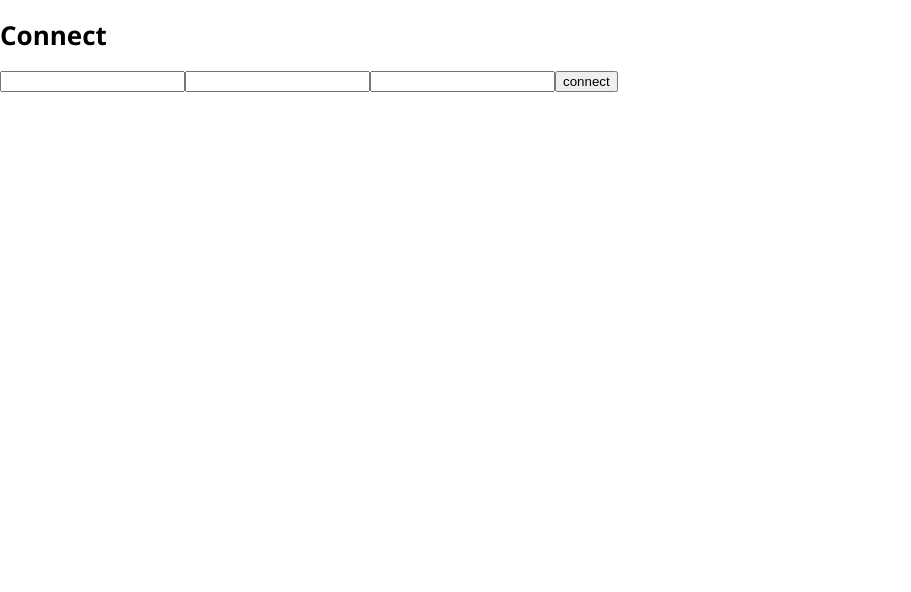
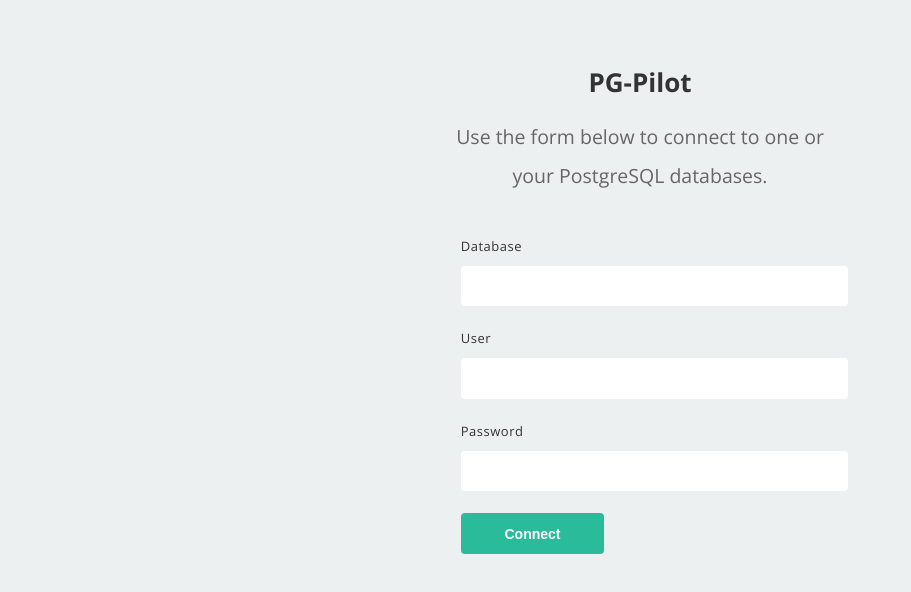
Before and after one commit to saidM/pg-pilot, a React (Create React App) app: page /connect in a window 1280 px wide. Shown: the top 592 px of the page, without its empty margins (0-911 px from the left). Built offline with nearby package versions, Linux system fonts and the light colour scheme; no server answers.

Commit message:
Add styling to login page

```diff
--- a/public/index.html
+++ b/public/index.html
@@ -8,7 +8,16 @@
   <style>
     body { margin: 0; font-family: 'Open Sans'; font-size: 13px }
 
-    div#root { width: 100%}
+    div#connect { height: 100vh; margin: 0; background: #ECF0F1 }
+    div#connect h1 { margin-top: 0; padding-top: 5%; text-align: center; color: #333 }
+    div#connect h2 { line-height: 2; width: 30%; margin: auto; text-align: center; color: #666; font-weight: 300 }
+    div#connect form { width: 35%; margin: 10% 32.5%; margin-top: 2.5%;}
+    div#connect form:after { clear: both; display: block; content: ''; }
+    div#connect form p { margin-bottom: 0; padding: 0 10%; width: 80%; line-height: 3}
+    div#connect form p:last-of-type { margin-top: 5%; }
+    div#connect form label { display: block; font-size: 13px; color: #333; letter-spacing: 0.5px; font-weight: 400}
+    div#connect form input { background: #fff; padding: 3.5% 4%; font-size: 13px; border-radius: 4px; width: 100%; border: 0; outline: 0;}
+    div#connect form input[type="submit"] { width: 40%; background: #2ABB9B; border-radius: 3px; text-transform: capitalize; font-weight: 600; cursor: pointer; border-radius: 4px; color: #fff; font-size: 14px; border: 0 }
 
     header { border-bottom: 1px solid #67809F; color: #67809F; letter-spacing: 0.25px }
     header ul { margin: 0; padding: 0 }
--- a/src/Connect.js
+++ b/src/Connect.js
@@ -10,18 +10,30 @@ class Connect extends Component {
 
     axios.post('http://127.0.1:8080/login', credentials)
       .then(response => browserHistory.push('/'))
-      .catch(err => console.error(err))
+      .catch(err => alert('Invalid credentials'))
   }
 
   render() {
     return (
-      <div>
-        <h1>Connect</h1>
+      <div id="connect">
+        <h1>PG-Pilot</h1>
+        <h2>Use the form below to connect to one or your PostgreSQL databases.</h2>
         <form onSubmit={this.handleSubmit.bind(this)}>
-          <input type="text" ref="database" />
-          <input type="text" ref="user" />
-          <input type="password" ref="password" />
-          <input type="submit" value="connect" />
+          <p>
+            <label for="database">Database</label>
+            <input type="text" ref="database" id="database" />
+          </p>
+          <p>
+            <label for="user">User</label>
+            <input type="text" ref="user" id="user" />
+          </p>
+          <p>
+            <label for="password">Password</label>
+            <input type="password" ref="password" id="password" />
+          </p>
+          <p>
+            <input type="submit" value="connect" />
+          </p>
         </form>
       </div>
     )
```
